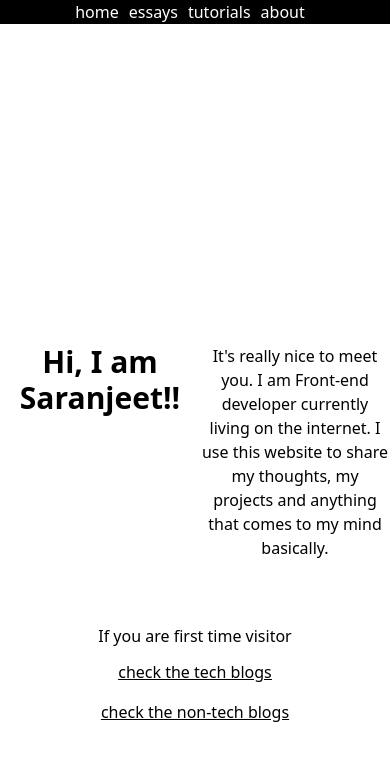
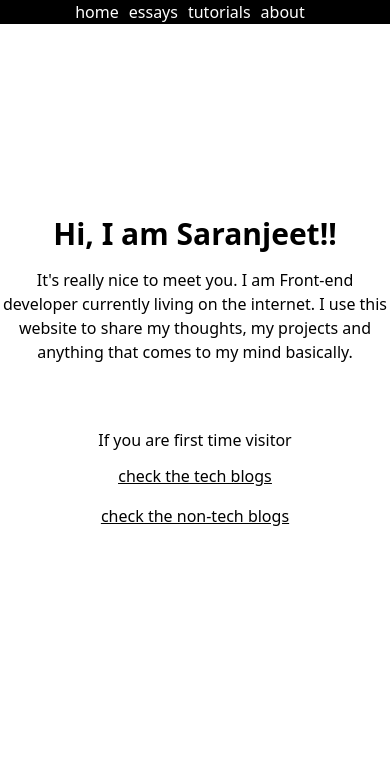
Before and after one commit to grewal25/saran-portfolio, a React (Create React App) app: page / in a window 390 px wide. Shown: the top 760 px of the page. Built offline with nearby package versions, Linux system fonts and the light colour scheme; what @tailwindcss/typography would draw is missing.

Commit message:
change for mob view

```diff
--- a/src/Page/Home/Home.js
+++ b/src/Page/Home/Home.js
@@ -5,9 +5,9 @@ import "./Home.css";
 function Home() {
   return (
     <div className="pt-16">
-      <div className=" md:max-w-3xl  m-auto text-center pt-64 ">
-        <div className="flex">
-          <div className="flex-2 font-black text-3xl">Hi, I am Saranjeet!!</div>
+      <div className=" md:max-w-3xl  m-auto text-center pt-32 md:pt-64 ">
+        <div className="md:flex ">
+          <div className="md:flex-2 font-black text-3xl mb-4 md:md-0">Hi, I am Saranjeet!!</div>
           <div className="">It's really nice to meet you. I am Front-end developer currently
           living on the internet. I use this website to share my thoughts, my projects and anything
           that comes to my mind basically. </div>
@@ -27,9 +27,9 @@ function Home() {
         </div>
       </div>
       {/* banner section */}
+{/*
 
-
-      {/* <Footer /> */}
+      <Footer /> */}
     </div>
   );
 }
```
